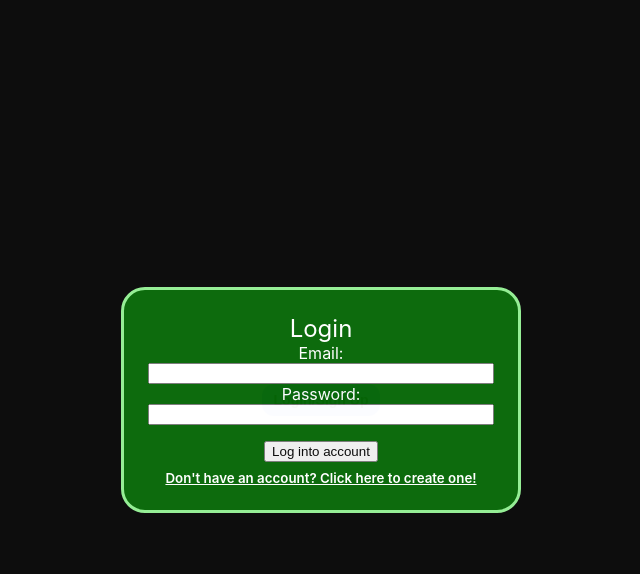
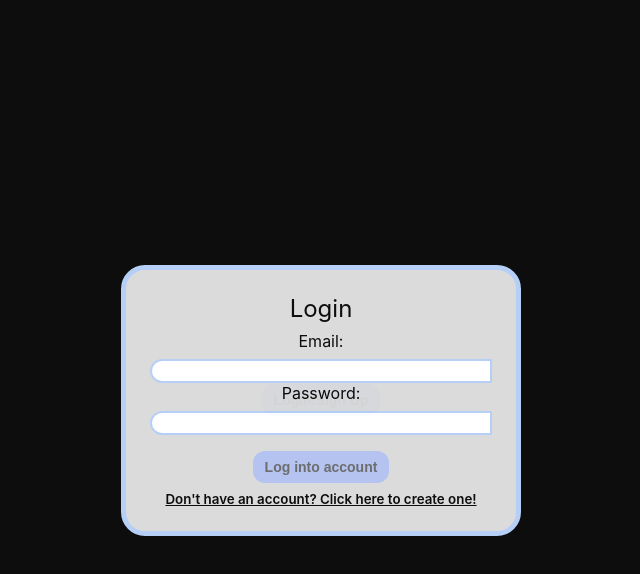
Before and after one commit to Yug34/quickr, a React (Create React App) app: page / in a window 1280 px wide. Both pictures are taken after a click on the button "Login/Sign Up". Shown: the top 574 px of the page, without its empty margins (319-959 px from the left). Built offline with nearby package versions, Linux system fonts and the light colour scheme.

Commit message:
:lipstick: feat(modals): updated modal styling

```diff
--- a/src/App/App.Styles.tsx
+++ b/src/App/App.Styles.tsx
@@ -58,6 +58,14 @@ export const AddFriendCTA = styled(Button)`
   border-radius: 12px 12px 0 0;
 `;
 
+export const SelectFriendTipContainer = styled(Flex)`
+  flex-direction: column;
+  width: 100%;
+  justify-content: center;
+  align-items: center;
+  color: #000000;
+`;
+
 export const UsersContainer = styled(Flex)`
   height: 100%;
   flex-direction: column;
--- a/src/Components/FriendModal/index.tsx
+++ b/src/Components/Common/CommonModal/FriendModal/index.tsx
@@ -1,13 +1,13 @@
 import React, { SyntheticEvent } from "react";
-import styled from "styled-components";
-import CommonModal from "../Common/CommonModal";
+import CommonModal from "../index";
+import * as Styles from "../Modal.Styles";
 
 interface UserType {
     userUID: string;
     email: string;
 }
 
-interface ModalProps {
+interface FriendModalProps {
     closeModal: any;
     addFriend: any;
     user: null | UserType;
@@ -15,21 +15,19 @@ interface ModalProps {
     sameUID: boolean;
 }
 
-const AddTitle = styled.div`
-    font-size: 1.5rem;
-`;
-
-const FriendModal = ({closeModal, addFriend, user, noSuchUserFound, sameUID}: ModalProps) => {
+const FriendModal = ({closeModal, addFriend, user, noSuchUserFound, sameUID}: FriendModalProps) => {
     const friendUIDRef = React.createRef<HTMLInputElement>();
 
     return (
         <CommonModal closeModal={closeModal}>
-            <AddTitle>Add a friend</AddTitle>
-            <input ref={friendUIDRef} type={"text"} name={"friendUID"}/>
+            <Styles.ModalTitle>Add a friend</Styles.ModalTitle>
+            <Styles.StyledInput ref={friendUIDRef} type={"text"} name={"friendUID"}/>
 
-            <button onClick={(e: SyntheticEvent) => addFriend(e, friendUIDRef.current!.value, user)}>
+            <Styles.ModalButton
+                onClick={(e: SyntheticEvent) => addFriend(e, friendUIDRef.current!.value, user)}
+            >
                 Add friend
-            </button>
+            </Styles.ModalButton>
 
             {noSuchUserFound && "No user found with that UUID"}
             {sameUID && "That's your own user ID stop testing me :("}
--- /dev/null
+++ b/src/Components/Common/CommonModal/LoginSignupModal/index.tsx
@@ -0,0 +1,54 @@
+import React, { SyntheticEvent, useCallback, useState} from "react";
+import styled from "styled-components";
+import CommonModal from "../index";
+import * as Styles from "../Modal.Styles";
+
+interface LoginModalProps {
+    createAccount: any;
+    closeModal: any;
+    signIn: any;
+}
+
+const Note = styled.small`
+    text-decoration: underline;
+    cursor: pointer;
+    margin-top: 0.5rem;
+    font-weight: 600;
+`;
+
+const LoginModal = ({createAccount, closeModal, signIn}: LoginModalProps) => {
+    const emailRef = React.createRef<HTMLInputElement>();
+    const passwordRef = React.createRef<HTMLInputElement>();
+
+    const [signUpMode, setSignUpMode] = useState<boolean>(false);
+    const toggleSignUpMode = () => setSignUpMode(!signUpMode);
+
+    const handleSignUpLoginClick = useCallback((e: SyntheticEvent, email: string, password: string, signUpMode: boolean) => {
+        if (signUpMode) {
+            createAccount(e, email, password);
+        } else {
+            signIn(e, email, password);
+        }
+    }, []);
+
+    return (
+        <CommonModal closeModal={closeModal}>
+            <Styles.ModalTitle>{signUpMode ? "Sign-up" : "Login"}</Styles.ModalTitle>
+
+            Email:
+            <Styles.StyledInput ref={emailRef} type={"email"} name="email"/>
+            Password:
+            <Styles.StyledInput ref={passwordRef} type={"password"} name="password"/>
+
+            <Styles.ModalButton onClick={(e) => handleSignUpLoginClick(e, emailRef.current!.value, passwordRef.current!.value, signUpMode)}>{signUpMode ? "Create Account" : "Log into account"}</Styles.ModalButton>
+
+            {signUpMode ? (
+                <Note onClick={toggleSignUpMode}>Already have an account? Click here to log in!</Note>
+            ) : (
+                <Note onClick={toggleSignUpMode}>Don't have an account? Click here to create one!</Note>
+            )}
+        </CommonModal>
+    );
+};
+
+export default LoginModal;
--- /dev/null
+++ b/src/Components/Common/CommonModal/Modal.Styles.tsx
@@ -0,0 +1,65 @@
+import styled from "styled-components";
+import {Flex} from "../Flex";
+
+export const ModalOverlay = styled.div`
+    box-sizing: border-box;
+    padding: 1rem;
+    position: fixed;
+    top:0;
+    bottom:0;
+    left:0;
+    right:0;
+    height: 100vh;
+    width: 100vw;
+    display: flex;
+    background-color:#000;
+    opacity: 0.95;
+    z-index: 1001;
+    justify-content: center;
+    align-items: center;
+`;
+
+export const InputContainer = styled(Flex)`
+    border: 5px solid #b2cdf7;
+    border-radius: 1.5rem;
+    background: #dadada;
+    color: #000000;
+    padding: 1.5rem;
+    box-sizing: border-box;
+    flex-direction: column;
+    align-items: center;
+    justify-content: center;
+    max-width: 400px;
+`;
+
+export const ModalTitle = styled.div`
+    font-size: 1.5rem;
+    margin-bottom: 0.5rem;
+`;
+
+export const ModalButton = styled.button`
+  margin-top: 1rem;
+  padding: 0.5rem 0.75rem;
+  border: none;
+  border-radius: 12px;
+  background: #b0c0f0;
+  font-size: 14px;
+  font-weight: 600;
+  cursor: pointer;
+  color: #666666;
+  &:hover {
+    color: #000000;
+    background: #b2cdf7;
+  }
+`;
+
+export const StyledInput = styled.input`
+    margin-top: 0.5rem;
+    padding: 0 20px;
+    width: 100%;
+    height: 1.5rem;
+    border-radius: 20px 0 0 20px;
+    border: 2px solid #b2cdf7;
+    outline: none;
+    text-align: center;
+`;
--- a/src/Components/Common/CommonModal/index.tsx
+++ b/src/Components/Common/CommonModal/index.tsx
@@ -1,49 +1,18 @@
-import styled from "styled-components";
-import { Flex } from "../Flex";
 import React from "react";
+import * as Styles from "./Modal.Styles";
 
 interface CommonModalProps {
     closeModal: any;
     children: React.ReactNode;
 }
 
-const ModalOverlay = styled.div`
-    box-sizing: border-box;
-    padding: 1rem;
-    position: fixed;
-    top:0;
-    bottom:0;
-    left:0;
-    right:0;
-    height: 100vh;
-    width: 100vw;
-    display: flex;
-    background-color:#000;
-    opacity: 0.95;
-    z-index: 1001;
-    justify-content: center;
-    align-items: center;
-`;
-
-const InputContainer = styled(Flex)`
-    border: 3px solid lightgreen;
-    border-radius: 1.5rem;
-    background: darkgreen;
-    padding: 1.5rem;
-    box-sizing: border-box;
-    flex-direction: column;
-    align-items: center;
-    justify-content: center;
-    max-width: 400px;
-`;
-
 const CommonModal = ({ closeModal, children }: CommonModalProps) => {
     return (
-        <ModalOverlay onClick={closeModal}>
-            <InputContainer>
+        <Styles.ModalOverlay onClick={closeModal}>
+            <Styles.InputContainer>
                 {children}
-            </InputContainer>
-        </ModalOverlay>
+            </Styles.InputContainer>
+        </Styles.ModalOverlay>
     );
 };
 
--- a/src/Components/LoginSignupModal/index.tsx
+++ /dev/null
@@ -1,97 +0,0 @@
-import { Flex } from "../Common/Flex";
-import React, { SyntheticEvent, useCallback, useState} from "react";
-import styled from "styled-components";
-import CommonModal from "../Common/CommonModal";
-
-interface ModalProps {
-    createAccount: any;
-    closeModal: any;
-    signIn: any;
-}
-
-const ModalOverlay = styled.div`
-    box-sizing: border-box;
-    padding: 1rem;
-    position: fixed;
-    top:0;
-    bottom:0;
-    left:0;
-    right:0;
-    height: 100vh;
-    width: 100vw;
-    display: flex;
-    background-color:#000;
-    opacity: 0.9;
-    z-index: 1001;
-    justify-content: center;
-    align-items: center;
-`;
-
-const InputContainer = styled(Flex)`
-    border: 3px solid lightgreen;
-    border-radius: 1.5rem;
-    background: darkgreen;
-    padding: 1.5rem;
-    box-sizing: border-box;
-    flex-direction: column;
-    align-items: center;
-    justify-content: center;
-    max-width: 400px;
-`;
-
-const StyledButton = styled.button`
-    margin-top: 1rem;
-`;
-
-const StyledInput = styled.input`
-    width: 100%;
-    outline: none;
-`;
-
-const LoginTitle = styled.div`
-    font-size: 1.5rem;
-`;
-
-const Note = styled.small`
-    text-decoration: underline;
-    cursor: pointer;
-    margin-top: 0.5rem;
-    font-weight: 600;
-`;
-
-const Modal = ({createAccount, closeModal, signIn}: ModalProps) => {
-    const emailRef = React.createRef<HTMLInputElement>();
-    const passwordRef = React.createRef<HTMLInputElement>();
-
-    const [signUpMode, setSignUpMode] = useState<boolean>(false);
-    const toggleSignUpMode = () => setSignUpMode(!signUpMode);
-
-    const handleSignUpLoginClick = useCallback((e: SyntheticEvent, email: string, password: string, signUpMode: boolean) => {
-        if (signUpMode) {
-            createAccount(e, email, password);
-        } else {
-            signIn(e, email, password);
-        }
-    }, []);
-
-    return (
-        <CommonModal closeModal={closeModal}>
-            <LoginTitle>{signUpMode ? "Sign-up" : "Login"}</LoginTitle>
-
-            Email:
-            <StyledInput ref={emailRef} type={"email"} name="email"/>
-            Password:
-            <StyledInput ref={passwordRef} type={"password"} name="password"/>
-
-            <StyledButton onClick={(e) => handleSignUpLoginClick(e, emailRef.current!.value, passwordRef.current!.value, signUpMode)}>{signUpMode ? "Create Account" : "Log into account"}</StyledButton>
-
-            {signUpMode ? (
-                <Note onClick={toggleSignUpMode}>Already have an account? Click here to log in!</Note>
-            ) : (
-                <Note onClick={toggleSignUpMode}>Don't have an account? Click here to create one!</Note>
-            )}
-        </CommonModal>
-    );
-};
-
-export default Modal;
```
Also changed, not shown: src/App/App.tsx (+36 -16 lines).
